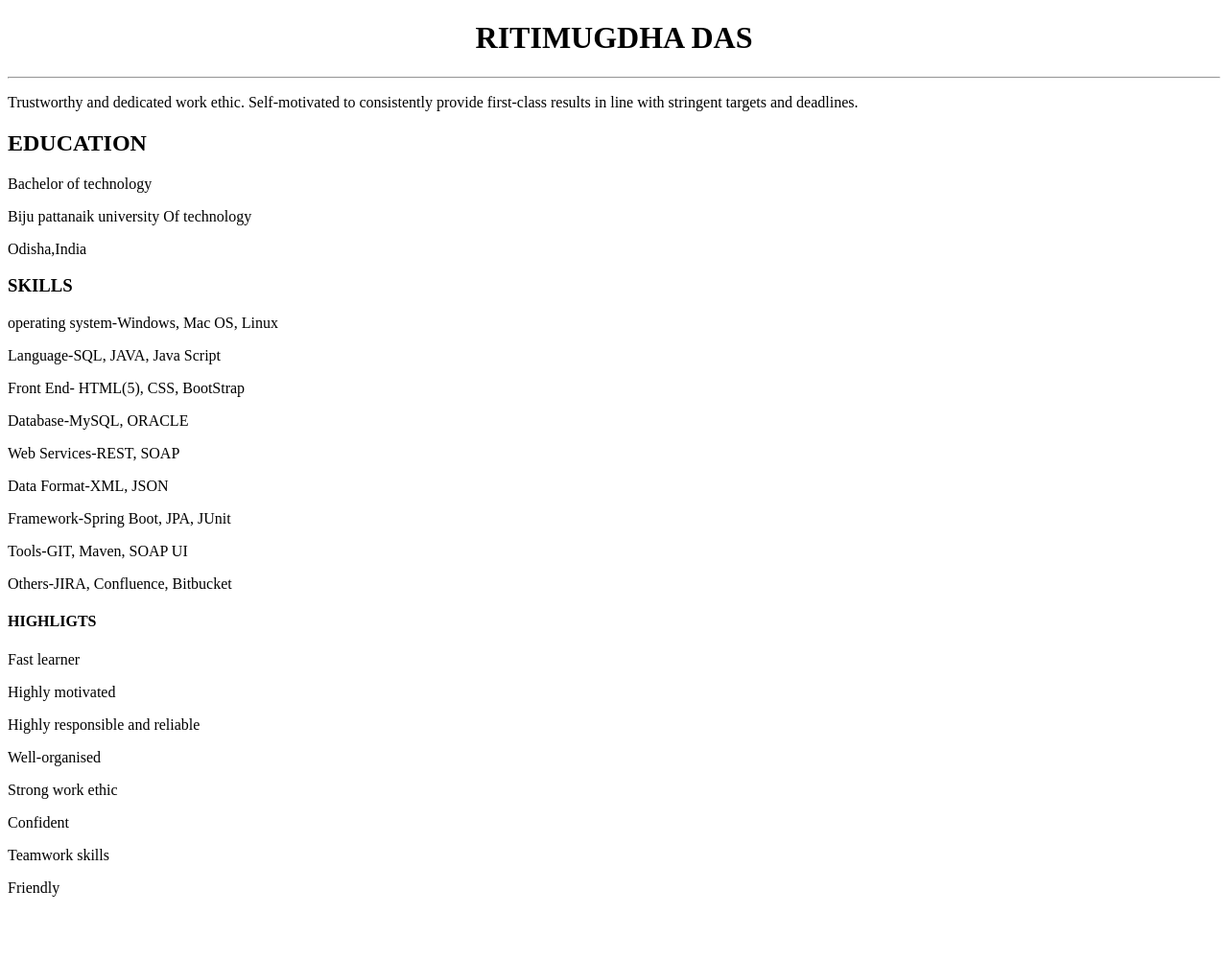
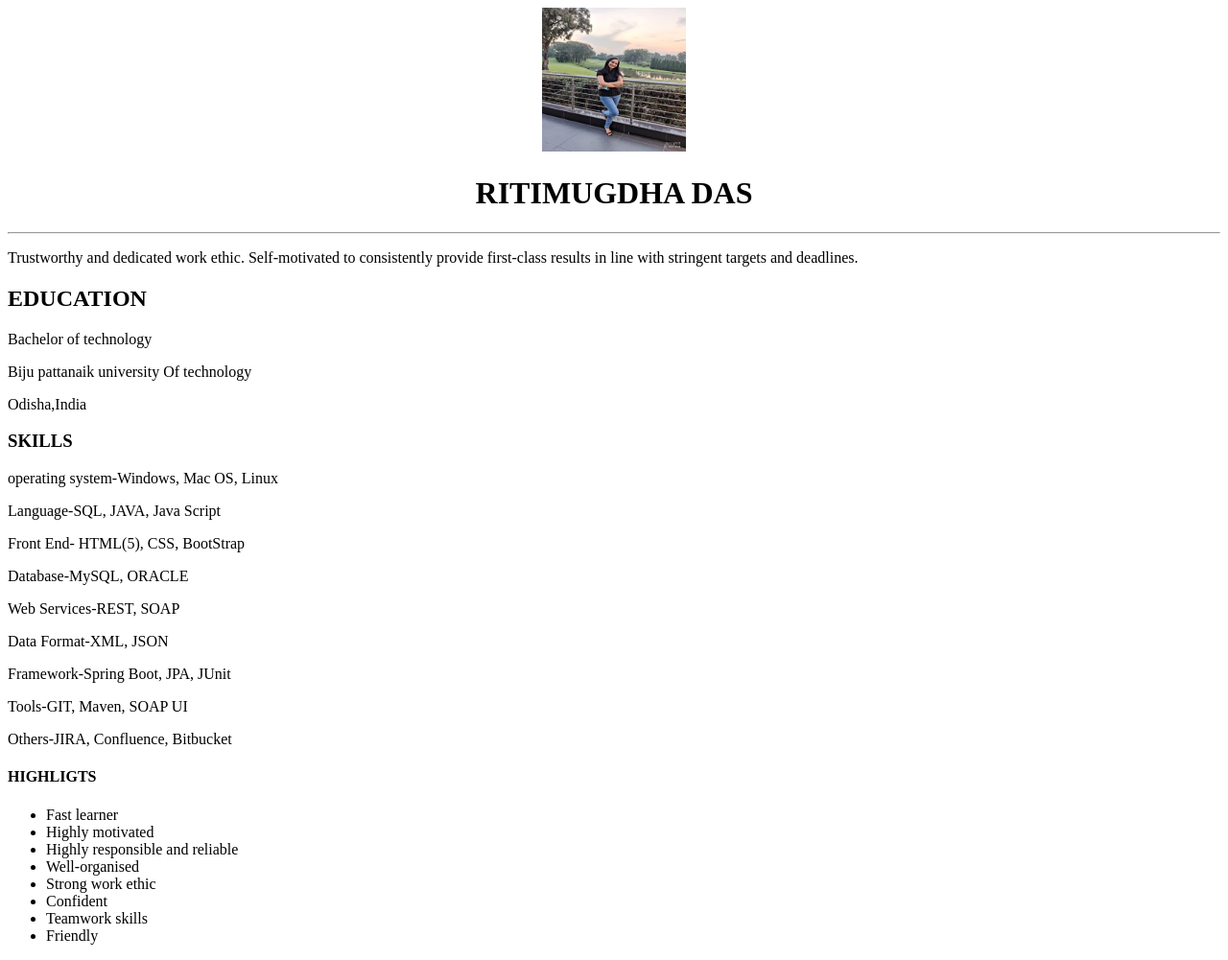
Before and after one commit to Ritimugdha/my-profile, a plain HTML site: page index.html in a window 1280 px wide. Shown: the whole page at 96% size. Before the commit the page ends 951 px from the top, so only its background shows below. Drawn offline with Linux system fonts and the light colour scheme.

Commit message:
Struture HTML File

```diff
--- a/index.html
+++ b/index.html
@@ -1,16 +1,27 @@
 <!DOCTYPE html>
 <html>
-  <h1 style=text-align:center> RITIMUGDHA DAS </h1>
+<head>
+</head>
+<body>
+    <div style="text-align:center;">
+         <img src="img/photo.jpeg" alt="photo.jpeg" width="150" height="150">
+         <h1> RITIMUGDHA DAS </h1>
+    </div>
     <hr>
-  <p>Trustworthy and dedicated work ethic. Self-motivated to consistently provide first-class results in line with stringent targets and deadlines.
+    <div>
+          <p>
+            Trustworthy and dedicated work ethic.
+            Self-motivated to consistently provide first-class results in line with stringent targets
+            and deadlines.
           </p>
+    </div>
     <div>
           <h2>EDUCATION</h2>
           <p>Bachelor of technology</p>
           <p>Biju pattanaik university Of technology</p>
           <p>Odisha,India</p>
     </div>
-
+    <div>
           <h3>SKILLS</h3>
           <p>operating system-Windows, Mac OS, Linux</p>
           <p>Language-SQL, JAVA, Java Script</p>
@@ -21,19 +32,18 @@
           <p>Framework-Spring Boot, JPA, JUnit</p>
           <p>Tools-GIT, Maven, SOAP UI</p>
           <P>Others-JIRA, Confluence, Bitbucket</P>
+    </div>
+    <div>
           <h4>HIGHLIGTS</h4>
-  <p>Fast learner</p>
-  <p>Highly motivated</p>
-  <p>Highly responsible and reliable</p>
-  <p>Well-organised</p>
-  <p>Strong work ethic</p>
-  <p>Confident</p>
-  <p>Teamwork skills</p>
-  <p>Friendly</p>
-
-
-
-
-
-
+          <ul>
+          <li>Fast learner</li>
+          <li>Highly motivated</li>
+          <li>Highly responsible and reliable</li>
+          <li>Well-organised</li>
+          <li>Strong work ethic</li>
+          <li>Confident</li>
+          <li>Teamwork skills</li>
+          <li>Friendly</li>
+    </div>
+</body>
 </html>
```
Also changed, not shown: img/photo.jpeg (added), 3 other files. Lines whose indentation alone changed are shown as unchanged.
